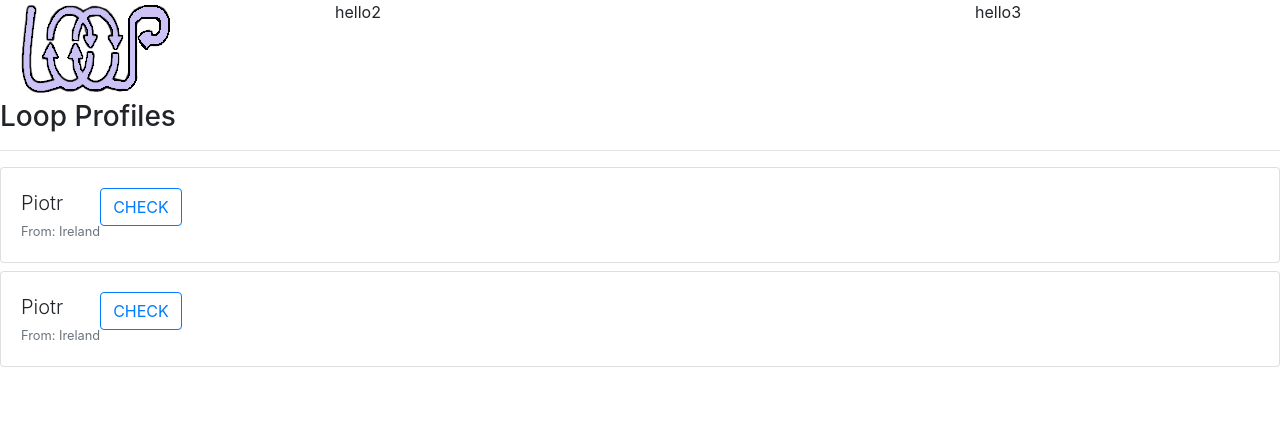
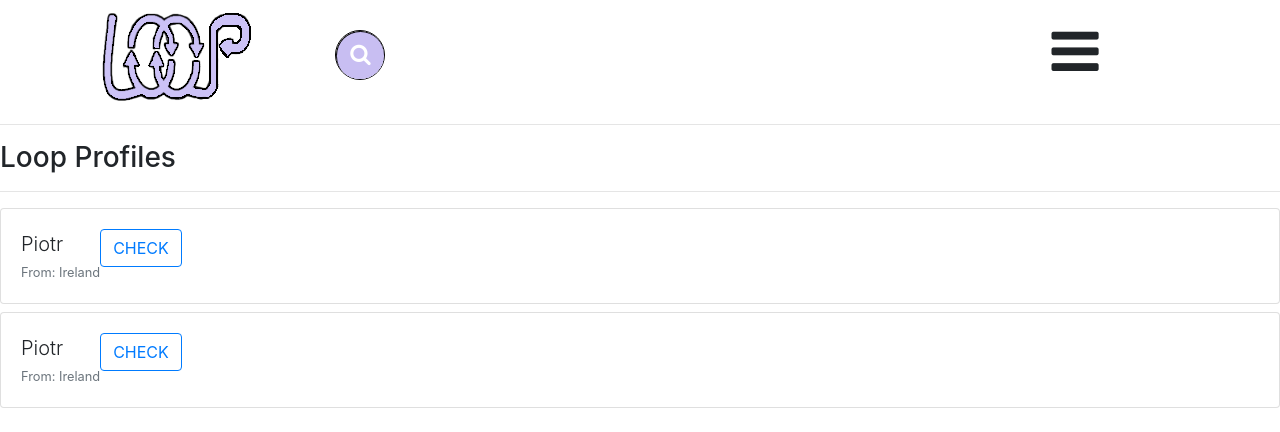
Before and after one commit to PiotrWojciechowski-dev/Loop, a Django app: page /profiles/ in a window 1280 px wide. Shown: the top 432 px of the page. Run offline with Django 3.2, Linux system fonts and the light colour scheme; a user stored in the database is signed in; data comes from the database, SQL or seed files in the repository; both versions use the stored data as it was after the commit; parts of the project's set-up code (start-up, migrations or seed data) failed here and were passed over; some libraries are stand-ins or nearby versions.

Commit message:
Added CSS

```diff
--- a/profiles/forms.py
+++ b/profiles/forms.py
@@ -55,7 +55,7 @@ class ProfileForm(forms.ModelForm):
         )
     )
 
-    loaction = forms.CharField(
+    location = forms.CharField(
         widget=forms.TextInput(
             attrs={
                 'class': 'form-control form-control-lg',
--- a/search/urls.py
+++ b/search/urls.py
@@ -1,3 +1,6 @@
 from django.urls import path
+from . import views
 
-urlpatterns = []
+urlpatterns = [
+    path('', views.search_result, name='search_result'),
+]
--- a/static/css/loopstyle.css
+++ b/static/css/loopstyle.css
@@ -1,5 +1,5 @@
-
-.sddm {
+/*                        MENU CSS                              */
+.menu-box {
 	margin: 0;
 	padding: 0;
 	width: 200px;
@@ -9,7 +9,7 @@
 	font: bold 11px arial
 }
 
-.sddm a{
+.menu-box a{
 	display: block;
 	margin: 0 1px 0 0;
 	padding: 4px 10px;
@@ -20,11 +20,11 @@
 	text-decoration: none
 }
 
-.sddm li a:hover{
+.menu-box li a:hover{
 	background: #49A3FF
 }
 
-.sddm div{
+.menu-box div{
 	position: absolute;
 	visibility: hidden;
 	margin: 0px;
@@ -33,7 +33,7 @@
 	border: 1px solid #5970B2
 }
 
-.sddm div a{
+.menu-box div a{
 	position: relative;
 	display: block;
 	margin: 0;
@@ -47,7 +47,123 @@
 	font: 11px arial
 }
 
-.sddm div a:hover{
+.menu-box div a:hover{
 	background: #49A3FF;
 	color: #FFF
 }
+
+
+/*                   SEARCH BAR CSS                             */
+
+
+.search-container{
+    margin: 30px auto;
+}
+
+.searchbox{
+    position:relative;
+    min-width:50px;
+    width: 0%;
+    height: 50px;
+    float: left;
+	overflow:hidden;
+	border-radius: 30px;
+	border: 1px solid black;
+
+    -webkit-transition: width 0.3s;
+    -moz-transition: width 0.3s;
+    -ms-transition: width 0.3s;
+    -o-transition: width 0.3s;
+    transition: width 0.3s;
+}
+
+.searchbox-input{
+    top: 0;
+    right: 0;
+	border: 0;
+	border-radius: 30px;
+    background:#dcddd8;
+    width:100%;
+    height:50px;
+    margin: 0;
+    padding:0px 10px 0px 60px;
+    font-size:20px;
+    color: black;
+}
+.searchbox-input::-webkit-input-placeholder {
+    color: black;
+}
+.searchbox-input:-moz-placeholder {
+    color: black;
+}
+.searchbox-input::-moz-placeholder {
+    color: black;
+}
+.searchbox-input:-ms-input-placeholder {
+    color: black;
+}
+
+.searchbox-icon{
+    width:49px;
+    height:50px;
+    display:block;
+    position:absolute;
+    top:0;
+    font-family:verdana;
+    font-size:22px;
+	border-radius: 30px;
+    line-height:45px;
+    text-align:center;
+    cursor:pointer;
+    color:#FFFFFF;
+	background:#c8bef2;
+	border: 1px solid black;
+}
+
+.searchbox-submit{
+    width:49px;
+    height:50px;
+    display:block;
+    position:absolute;
+    top:0;
+    font-family:verdana;
+    font-size:22px;
+	border-radius: 30px;
+    line-height:45px;
+    text-align:center;
+    cursor:pointer;
+    color:#FFFFFF;
+	background:#c8bef2;
+	border: 1px solid black;
+}
+
+.searchbox-open{
+    width:100%;
+}
+
+.icon-bar {
+	width: 30%;
+  }
+
+.icon-bar a {
+	display: block;
+	text-align: center;
+	padding: 12px;
+	margin-top: 30px;
+	margin-bottom: 30px;
+	margin-right: 50px;
+	transition: all 0.3s ease;
+	color: white;
+	background-color: #c8bef2;
+	border: 1px solid black;
+	border-radius: 80px;
+	font-size: 40px;
+}
+
+.icon-bar a:hover {
+	background-color: #000;
+}
+
+.active {
+	background-color: #c8bef2;
+}
--- /dev/null
+++ b/static/js/menu.js
@@ -0,0 +1,21 @@
+var menuitem = 0;
+
+// open hidden layer
+function menu_open(id)
+{
+	// close old layer
+	if(menuitem) menuitem.style.visibility = 'hidden';
+
+	// get new layer and show it
+	menuitem = document.getElementById(id);
+	menuitem.style.visibility = 'visible';
+
+}
+// close showed layer
+function menu_close()
+{
+	if(menuitem) menuitem.style.visibility = 'hidden';
+}
+
+// close layer when click-out
+document.onclick = menu_close;
--- /dev/null
+++ b/static/js/search.js
@@ -0,0 +1,39 @@
+$(document).ready(function(){
+    var submitIcon = $('.searchbox-icon');
+    var inputBox = $('.searchbox-input');
+    var searchBox = $('.searchbox');
+    var isOpen = false;
+    submitIcon.click(function(){
+        if(isOpen == false){
+            searchBox.addClass('searchbox-open');
+            inputBox.focus();
+            isOpen = true;
+        } else {
+            searchBox.removeClass('searchbox-open');
+            inputBox.focusout();
+            isOpen = false;
+        }
+    });
+    submitIcon.mouseup(function(){
+            return false;
+        });
+    searchBox.mouseup(function(){
+            return false;
+        });
+    $(document).mouseup(function(){
+            if(isOpen == true){
+                $('.searchbox-icon').css('display','block');
+                submitIcon.click();
+                }
+            });
+        });
+    function buttonUp(){
+        var inputVal = $('.searchbox-input').val();
+        inputVal = $.trim(inputVal).length;
+        if( inputVal !== 0){
+            $('.searchbox-icon').css('display','none');
+        } else {
+            $('.searchbox-input').val('');
+            $('.searchbox-icon').css('display','block');
+    }
+}
--- a/static/js/test.js
+++ /dev/null
@@ -1,43 +0,0 @@
-// Copyright 2006-2007 javascript-array.com
-console.log('it works')
-var closetimer = 0;
-var ddmenuitem = 0;
-
-// open hidden layer
-function mopen(id)
-{
-	// cancel close timer
-	mcancelclosetime();
-
-	// close old layer
-	if(ddmenuitem) ddmenuitem.style.visibility = 'hidden';
-
-	// get new layer and show it
-	ddmenuitem = document.getElementById(id);
-	ddmenuitem.style.visibility = 'visible';
-
-}
-// close showed layer
-function mclose()
-{
-	if(ddmenuitem) ddmenuitem.style.visibility = 'hidden';
-}
-
-// go close timer
-function mclosetime()
-{
-	closetimer = window.setTimeout(mclose, timeout);
-}
-
-// cancel close timer
-function mcancelclosetime()
-{
-	if(closetimer)
-	{
-		window.clearTimeout(closetimer);
-		closetimer = null;
-	}
-}
-
-// close layer when click-out
-document.onclick = mclose;
--- a/templates/base.html
+++ b/templates/base.html
@@ -6,20 +6,51 @@
         <meta charset="UTF-8"/>
         <link rel="stylesheet" href="https://maxcdn.bootstrapcdn.com/bootstrap/4.3.1/css/bootstrap.min.css">
         <script src="https://ajax.googleapis.com/ajax/libs/jquery/3.4.1/jquery.min.js"></script>
+        <link href="https://stackpath.bootstrapcdn.com/font-awesome/4.7.0/css/font-awesome.min.css" rel="stylesheet" integrity="sha384-wvfXpqpZZVQGK6TAh5PVlGOfQNHSoD2xbE+QkPxCAFlNEevoEH3Sl0sibVcOQVnN" crossorigin="anonymous"><link href="https://stackpath.bootstrapcdn.com/font-awesome/4.7.0/css/font-awesome.min.css" rel="stylesheet" integrity="sha384-wvfXpqpZZVQGK6TAh5PVlGOfQNHSoD2xbE+QkPxCAFlNEevoEH3Sl0sibVcOQVnN" crossorigin="anonymous">
         <link rel="stylesheet" href="{% static 'css/loopstyle.css' %}">
-        <script src="{% static 'js/test.js' %}"></script>
+        <script src="{% static 'js/menu.js' %}"></script>
+        <script src="{% static 'js/search.js' %}"></script>
         <title>Loop</title>
     </head>
     <body>
         <div class="container-fluid">
             <div class="row">
                 <div class="col-3 col-sm-4 col-md-2 col-lg-3">
-                        <img src="/media/Logo/Loop_Logo.png" class="img-responsive img-fluid" alt="logo">
+                    <div class="my-2 mx-5">
+                        <a href="{% url 'home' %}">
+                            <img src="/media/Logo/Loop_Logo.png" class="img-responsive img-fluid float-right" alt="logo">
+                        </a>
+                    </div>
                 </div>
-                <div class="col-6 col-sm-4 col-md-7 col-lg-6">hello2</div>
-                <div class="col-2 col-sm-4 col-md-3 col-lg-3">hello3</div>
+                <div class="col-6 col-sm-4 col-md-7 col-lg-6">
+                    <div class="my-4 w-75">
+                        <div id="sb-search" class="sb-search">
+                            <div class="search-container">
+                                <form class="searchbox input-group" action="{% url 'search_result' %}" method="GET">
+                                    <input type="search" placeholder="Search...." name="q" class="searchbox-input" onkeyup="buttonUp();">
+                                    <span type="submit" class="searchbox-submit"><i class="fa fa-search" aria-hidden="true"></i></span>
+                                    <span class="searchbox-icon"><i class="fa fa-search" aria-hidden="true"></i></span>
+                                </form>
+                            </div>
+                        </div>
+                    </div>
+                </div>
+                <div class="col-2 col-sm-4 col-md-3 col-lg-3">
+                    {% if user.is_authenticated %}
+                    <ul class="menu-box">
+                        <li class="fa fa-bars fa-5x my-4" onmouseover="menu_open('menu')">
+                            <div id="menu" onmouseout="menu_close()">
+                                <a href="{% url 'profiles:profiles-create' %}">My Profile</a>
+                                <a href="{% url 'signout' %}">Logout</a>
+                            </div>
+                        </li>
+                    </ul>
+                    <div style="clear:both"></div>
+                    {% endif %}
+                </div>
             </div>
         </div>
+        <hr>
         {% block content %}
         {% endblock content %}
     </body>
```
Also changed, not shown: post/templates/home.html (+18 -17 lines), profiles/views.py (+2 -10 lines), search/templates/search.html (added, +17 -0 lines), search/views.py (+12 -1 lines), db.sqlite3.
